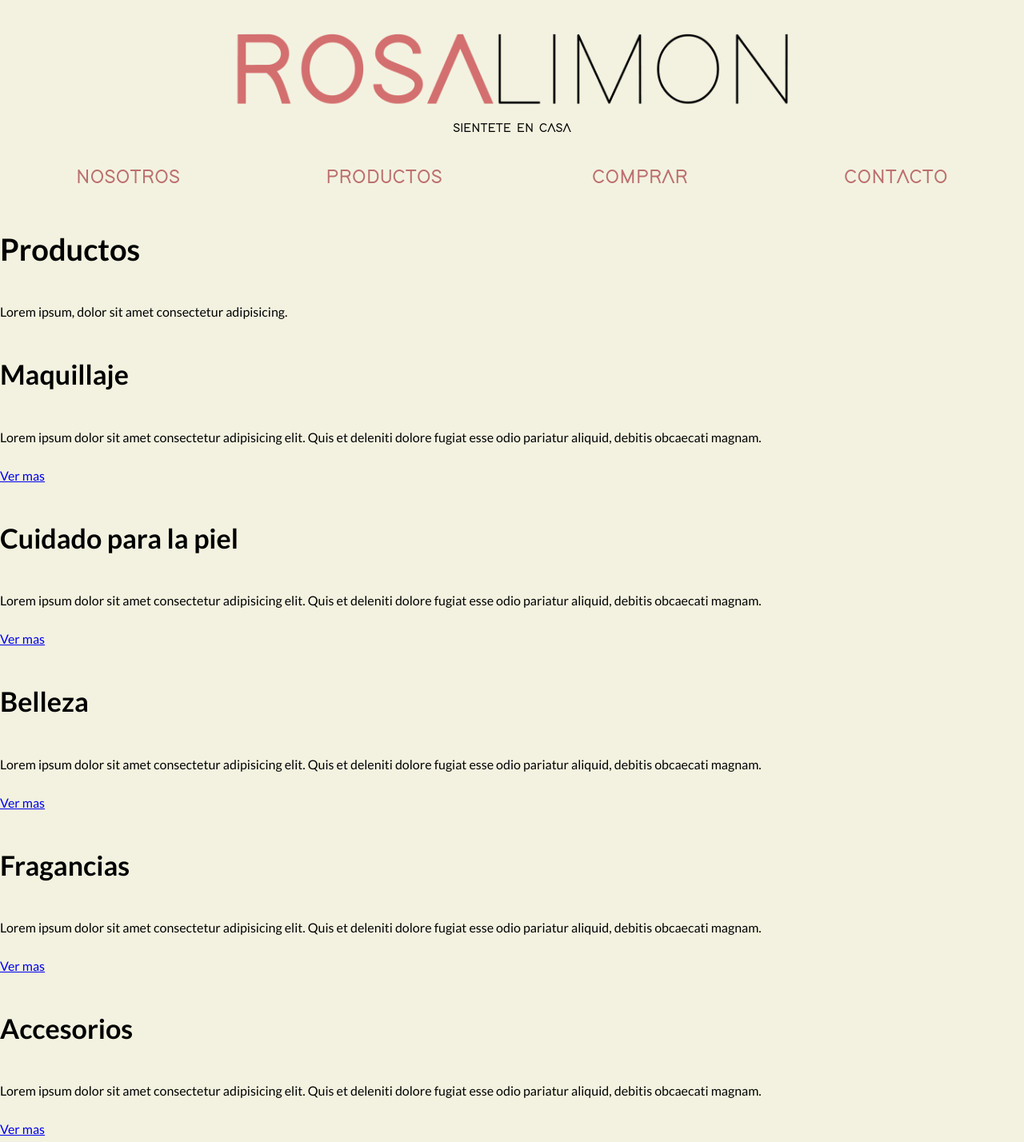
After one commit to medinabotadev/rosalimon.ve, a PHP site: page /productos.html in a window 1280 px wide. The commit adds this page. Shown: the whole page at 80% size. Run offline with PHP 8.4, Linux system fonts and the light colour scheme.

Commit message:
banners en proceso

```diff
--- a/css/styles.css
+++ b/css/styles.css
@@ -93,7 +93,7 @@ h4 {
   margin: 0;
 }
 /*================================================================================ HEADER ==================================================================*/
-.site-header {
+.site-header .header-inicio{
   background-image: url(../img/headerTresMobile.jpg);
   background-position: center center;
   background-size: cover;
@@ -429,6 +429,16 @@ h4 {
       background-color: rgb(134, 204, 197);
   }
 /* PAGINAS INTERNAS */
+/* PRODUCTOS */
+/*.card-banner-uno {
+  width: 100%;
+  height: 350px;
+  background: url()no-repeat center center/cover;
+  margin-bottom: 40px;
+}
+
+
+
 /* CONTACTO */
 .contacto{
     background: -webkit-gradient(linear, left top, left bottom, from(#f4f8fa), to(#ff4f7b)) fixed;
--- /dev/null
+++ b/productos.html
@@ -0,0 +1,84 @@
+<!DOCTYPE html>
+<html lang="en">
+
+<head>
+    <meta charset="UTF-8">
+    <meta name="viewport" content="width=device-width, initial-scale=1.0">
+    <link rel="stylesheet" href="https://fonts.googleapis.com/css2?family=Lato:wght@300;400;700;900&display=swap">
+    <link rel="stylesheet" href="css/normalize.css">
+    <link rel="stylesheet" href="css/styles.css">
+    <title>ROSALIMON</title>
+</head>
+
+<body>
+    <header class="site-header">
+        <div class="contenido-header">
+            <div class="barra">
+                <div class="logotipo">
+                    <a href="index.html">
+                        <img src="img/png.png" alt="logotipo">
+                    </a>
+                    <p>Sientete en casa</p>
+                </div>
+                <nav class="navegacion">
+                    <a href="nosotros.html">Nosotros</a>
+                    <a href="productos.html">Productos</a>
+                    <a href="compras.html">Comprar</a>
+                    <a href="contacto.html">Contacto</a>
+                </nav>
+            </div>
+        </div>
+    </header>
+    <section>
+        <h1>
+            Productos
+        </h1>
+        <p>
+            Lorem ipsum, dolor sit amet consectetur adipisicing.
+        </p>
+    </section>
+
+    <section class="card-banner-uno">
+        <div class="content">
+            <h2>Maquillaje</h2>
+            <p>Lorem ipsum dolor sit amet consectetur adipisicing elit. Quis et deleniti dolore fugiat esse odio
+                pariatur aliquid, debitis obcaecati magnam.</p>
+            <a href="a" class="btn">Ver mas <i class="fas fa-angle-double-right"></i></a>
+        </div>
+    </section>
+    <section class="card-banner-dos">
+        <div class="content">
+            <h2>Cuidado para la piel</h2>
+            <p>Lorem ipsum dolor sit amet consectetur adipisicing elit. Quis et deleniti dolore fugiat esse odio
+                pariatur aliquid, debitis obcaecati magnam.</p>
+            <a href="a" class="btn">Ver mas <i class="fas fa-angle-double-right"></i></a>
+        </div>
+    </section>
+    <section class="card-banner-tres">
+        <div class="content">
+            <h2>Belleza</h2>
+            <p>Lorem ipsum dolor sit amet consectetur adipisicing elit. Quis et deleniti dolore fugiat esse odio
+                pariatur aliquid, debitis obcaecati magnam.</p>
+            <a href="a" class="btn">Ver mas <i class="fas fa-angle-double-right"></i></a>
+        </div>
+    </section>
+    <section class="card-banner-cuatro">
+        <div class="content">
+            <h2>Fragancias</h2>
+            <p>Lorem ipsum dolor sit amet consectetur adipisicing elit. Quis et deleniti dolore fugiat esse odio
+                pariatur aliquid, debitis obcaecati magnam.</p>
+            <a href="a" class="btn">Ver mas <i class="fas fa-angle-double-right"></i></a>
+        </div>
+    </section>
+    <section class="card-banner-cinco">
+        <div class="content">
+            <h2>Accesorios</h2>
+            <p>Lorem ipsum dolor sit amet consectetur adipisicing elit. Quis et deleniti dolore fugiat esse odio
+                pariatur aliquid, debitis obcaecati magnam.</p>
+            <a href="a" class="btn">Ver mas <i class="fas fa-angle-double-right"></i></a>
+        </div>
+    </section>
+
+</body>
+
+</html>
```
Also changed, not shown: index.html (+5 -5 lines).
